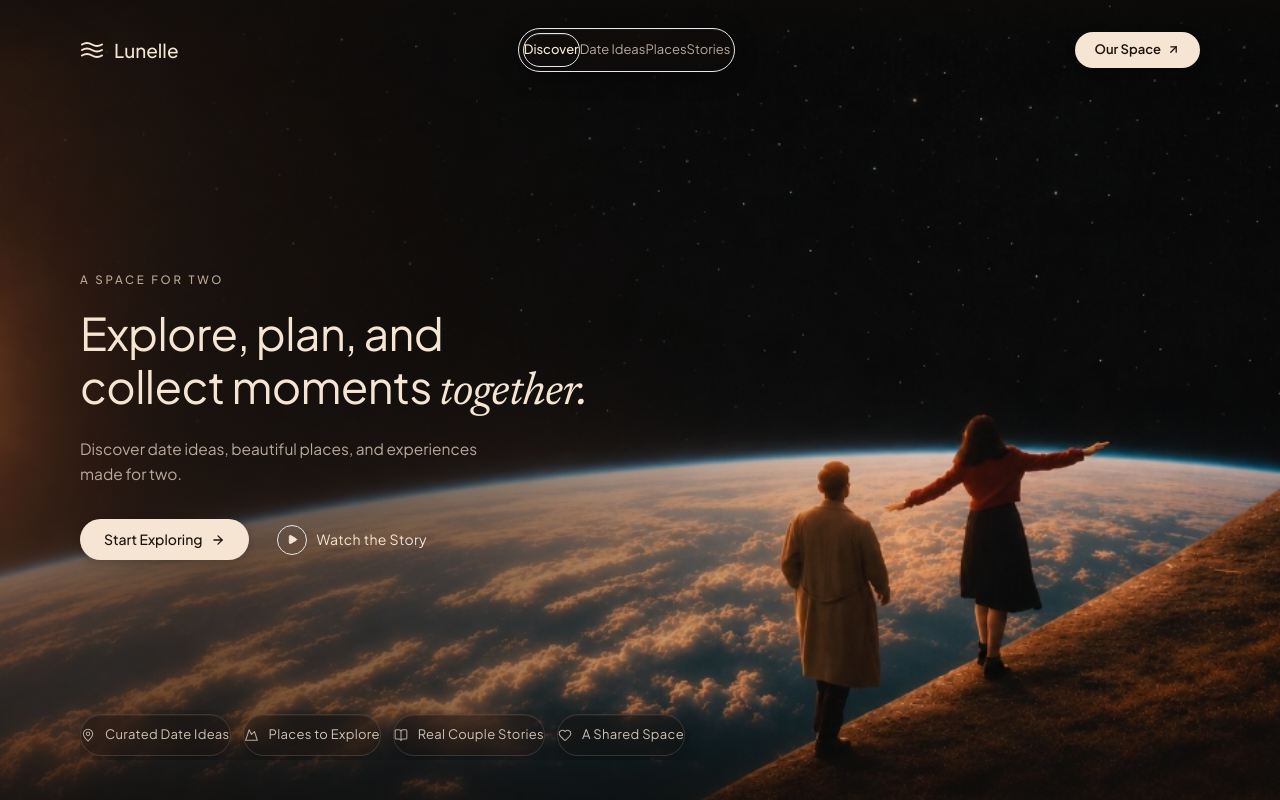
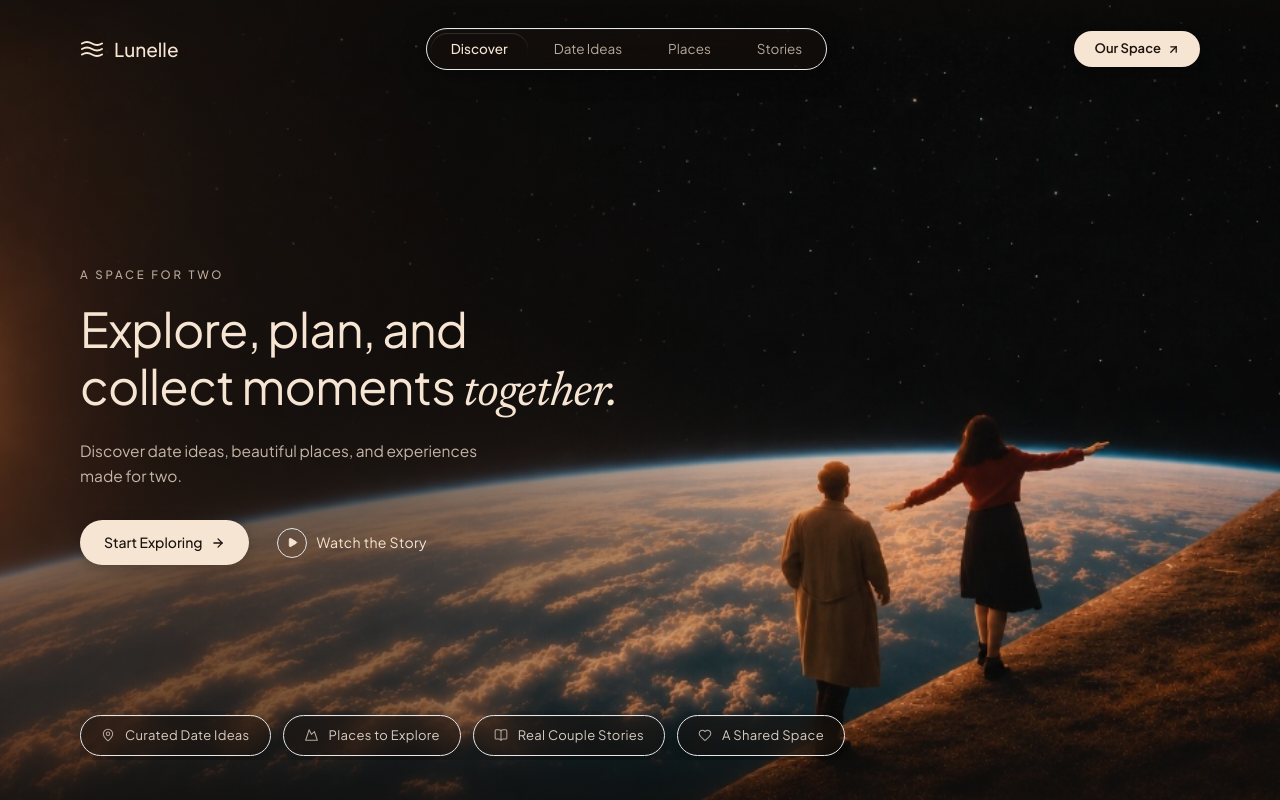
Before and after one commit to Deepjyoti78/lunelle, a React (Vite) app: page / in a window 1280 px wide. Built offline with nearby package versions, Linux system fonts and the light colour scheme; a web font is replaced by a local one.

Commit message:
Fix navbar squished text bug by applying proper spacing and padding, polish bottom chips and heading alignment

```diff
--- a/src/components/BottomChips.tsx
+++ b/src/components/BottomChips.tsx
@@ -18,7 +18,7 @@ export const BottomChips: React.FC<BottomChipsProps> = ({
       icon: (
         <MapPin
           size={14}
-          strokeWidth={1.8}
+          strokeWidth={1.75}
           className="text-[#B8A99B] group-hover:text-[#F5E5D2] transition-colors"
         />
       ),
@@ -34,7 +34,7 @@ export const BottomChips: React.FC<BottomChipsProps> = ({
           viewBox="0 0 24 24"
           fill="none"
           stroke="currentColor"
-          strokeWidth="1.8"
+          strokeWidth="1.75"
           strokeLinecap="round"
           strokeLinejoin="round"
           className="text-[#B8A99B] group-hover:text-[#F5E5D2] transition-colors"
@@ -50,7 +50,7 @@ export const BottomChips: React.FC<BottomChipsProps> = ({
       icon: (
         <BookOpen
           size={14}
-          strokeWidth={1.8}
+          strokeWidth={1.75}
           className="text-[#B8A99B] group-hover:text-[#F5E5D2] transition-colors"
         />
       ),
@@ -62,7 +62,7 @@ export const BottomChips: React.FC<BottomChipsProps> = ({
       icon: (
         <Heart
           size={14}
-          strokeWidth={1.8}
+          strokeWidth={1.75}
           className="text-[#B8A99B] group-hover:text-[#F5E5D2] transition-colors"
         />
       ),
@@ -71,15 +71,15 @@ export const BottomChips: React.FC<BottomChipsProps> = ({
   ];
 
   return (
-    <div className="flex items-center gap-2.5 sm:gap-3 overflow-x-auto no-scrollbar py-1 w-full max-w-full flex-nowrap">
+    <div className="flex items-center gap-3 overflow-x-auto no-scrollbar py-1 w-full max-w-full flex-nowrap">
       {chips.map((chip) => (
         <button
           key={chip.id}
           onClick={chip.action}
-          className="group inline-flex items-center gap-2.5 px-4.5 py-2 sm:py-2.5 rounded-full bg-[#16110E]/45 border border-[#F5E5D2]/15 backdrop-blur-md text-[#CFC2B4] hover:text-[#F5E5D2] hover:bg-[#281D17]/70 hover:border-[#F5E5D2]/35 hover:shadow-[0_0_22px_rgba(216,139,85,0.22),0_4px_20px_-2px_rgba(0,0,0,0.5)] transition-all duration-200 cursor-pointer shadow-[0_4px_20px_-2px_rgba(0,0,0,0.4),inset_0_1px_1px_0_rgba(255,255,255,0.06)] transform hover:-translate-y-0.5 shrink-0"
+          className="group inline-flex items-center gap-2.5 px-5 py-2.5 rounded-full bg-[#18110D]/45 border border-[#F5E5D2]/16 backdrop-blur-md text-[#D8CDC2] hover:text-[#F5E5D2] hover:bg-[#281D17]/70 hover:border-[#F5E5D2]/32 hover:shadow-[0_0_24px_rgba(216,139,85,0.22)] transition-all duration-200 cursor-pointer shadow-[0_4px_20px_-2px_rgba(0,0,0,0.45),inset_0_1px_1px_0_rgba(255,255,255,0.06)] transform hover:-translate-y-0.5 shrink-0"
         >
           {chip.icon}
-          <span className="text-[12.5px] sm:text-[13px] font-sans font-normal tracking-wide whitespace-nowrap">
+          <span className="text-[13px] font-sans font-normal tracking-wide whitespace-nowrap">
             {chip.label}
           </span>
         </button>
--- a/src/components/Hero.tsx
+++ b/src/components/Hero.tsx
@@ -34,7 +34,7 @@ export const Hero: React.FC<HeroProps> = ({
         />
 
         {/*
-          Refined Atmospheric Gradient Overlays:
+          Atmospheric Gradient Overlays:
           Preserves the brilliant glowing orange sunrise on the left,
           the warm golden clouds, the starry sky, and the couple on the right,
           while ensuring the left-side text has crystal-clear readability.
@@ -66,7 +66,7 @@ export const Hero: React.FC<HeroProps> = ({
         <div className="hidden sm:block h-1" />
 
         {/* Left Hero Content */}
-        <div className="max-w-[560px] my-auto pt-2 sm:pt-4">
+        <div className="max-w-[580px] my-auto pt-2 sm:pt-4">
           {/* Eyebrow: A SPACE FOR TWO */}
           <div className="mb-3.5 sm:mb-4">
             <span className="text-[11px] sm:text-[11.5px] font-sans font-medium uppercase tracking-[0.24em] text-[#BAA898]">
@@ -75,17 +75,17 @@ export const Hero: React.FC<HeroProps> = ({
           </div>
 
           {/* Heading: Explore, plan, and / collect moments together. */}
-          <h1 className="text-[30px] sm:text-[38px] md:text-[43px] lg:text-[45px] font-sans font-normal text-[#F5E5D2] leading-[1.18] tracking-[-0.015em] mb-4 sm:mb-4.5">
+          <h1 className="text-[32px] sm:text-[40px] md:text-[46px] lg:text-[48px] font-sans font-normal text-[#F5E5D2] leading-[1.17] tracking-[-0.015em] mb-4 sm:mb-4.5">
             Explore, plan, and
             <br />
             collect moments{' '}
-            <span className="font-romantic italic font-normal text-[31px] sm:text-[39px] md:text-[44px] lg:text-[46px] text-[#F5E5D2]">
+            <span className="font-romantic italic font-normal text-[#F5E5D2]">
               together.
             </span>
           </h1>
 
           {/* Description */}
-          <p className="text-[14px] sm:text-[15px] md:text-[15.5px] text-[#B8A99B] font-sans font-normal leading-[1.62] max-w-[440px] mb-7 sm:mb-8">
+          <p className="text-[14px] sm:text-[15px] md:text-[15.5px] text-[#C4B5A6] font-sans font-normal leading-[1.62] max-w-[450px] mb-7 sm:mb-8">
             Discover date ideas, beautiful places, and experiences
             <br className="hidden sm:inline" />
             {' '}made for two.
@@ -96,7 +96,7 @@ export const Hero: React.FC<HeroProps> = ({
             {/* Primary CTA */}
             <button
               onClick={onStartExploring}
-              className="group inline-flex items-center gap-2 px-6 py-2.5 rounded-full bg-[#F5E5D2] text-[#1A120D] text-[13.5px] sm:text-[14px] font-medium tracking-normal hover:bg-[#FFF5E8] hover:shadow-[0_0_28px_rgba(245,229,210,0.35)] transition-all duration-300 transform hover:-translate-y-0.5 cursor-pointer shadow-[0_2px_10px_rgba(0,0,0,0.2)]"
+              className="group inline-flex items-center gap-2 px-6 py-3 rounded-full bg-[#F5E5D2] text-[#1A120D] text-[13.5px] sm:text-[14px] font-medium tracking-normal hover:bg-[#FFF5E8] hover:shadow-[0_0_28px_rgba(245,229,210,0.35)] transition-all duration-300 transform hover:-translate-y-0.5 cursor-pointer shadow-[0_2px_12px_rgba(0,0,0,0.22)]"
             >
               <span>Start Exploring</span>
               <ArrowRight
--- a/src/components/Navbar.tsx
+++ b/src/components/Navbar.tsx
@@ -74,7 +74,7 @@ export const Navbar: React.FC<NavbarProps> = ({
         {/* Center Pill Navigation - Exact match to Reference Image */}
         <nav
           aria-label="Main Navigation"
-          className="hidden md:inline-flex items-center p-1 rounded-full bg-[#16110E]/45 border border-[#F5E5D2]/14 backdrop-blur-md shadow-[0_4px_24px_-2px_rgba(0,0,0,0.45),inset_0_1px_1px_0_rgba(255,255,255,0.06)]"
+          className="hidden md:inline-flex items-center gap-1.5 p-1 rounded-full bg-[#18110D]/50 border border-[#F5E5D2]/16 backdrop-blur-md shadow-[0_4px_24px_-2px_rgba(0,0,0,0.5),inset_0_1px_1px_0_rgba(255,255,255,0.06)]"
         >
           {navItems.map((item) => {
             const isActive = activeTab === item.tab;
@@ -82,9 +82,9 @@ export const Navbar: React.FC<NavbarProps> = ({
               <button
                 key={item.tab}
                 onClick={() => handleNavClick(item.tab)}
-                className={`px-4.5 py-1.5 rounded-full text-[13px] font-sans transition-all duration-200 cursor-pointer ${
+                className={`px-5 py-1.5 rounded-full text-[13.5px] font-sans transition-all duration-200 cursor-pointer whitespace-nowrap ${
                   isActive
-                    ? 'bg-[#F5E5D2]/16 border border-[#F5E5D2]/18 text-[#F5E5D2] font-medium shadow-[inset_0_1px_1px_rgba(255,255,255,0.14)]'
+                    ? 'bg-[#F5E5D2]/16 text-[#F5E5D2] font-medium shadow-[inset_0_1px_1px_rgba(255,255,255,0.14)]'
                     : 'text-[#B8A99B] hover:text-[#F5E5D2] hover:bg-[#F5E5D2]/08 font-normal'
                 }`}
               >
```
Also changed, not shown: .playwright-mcp/page-2026-11-04T18-56-59-979Z.yml (added), .playwright-mcp/page-2026-11-04T18-57-05-921Z.png (added), .playwright-mcp/page-2026-11-04T18-57-20-168Z.png (added).
